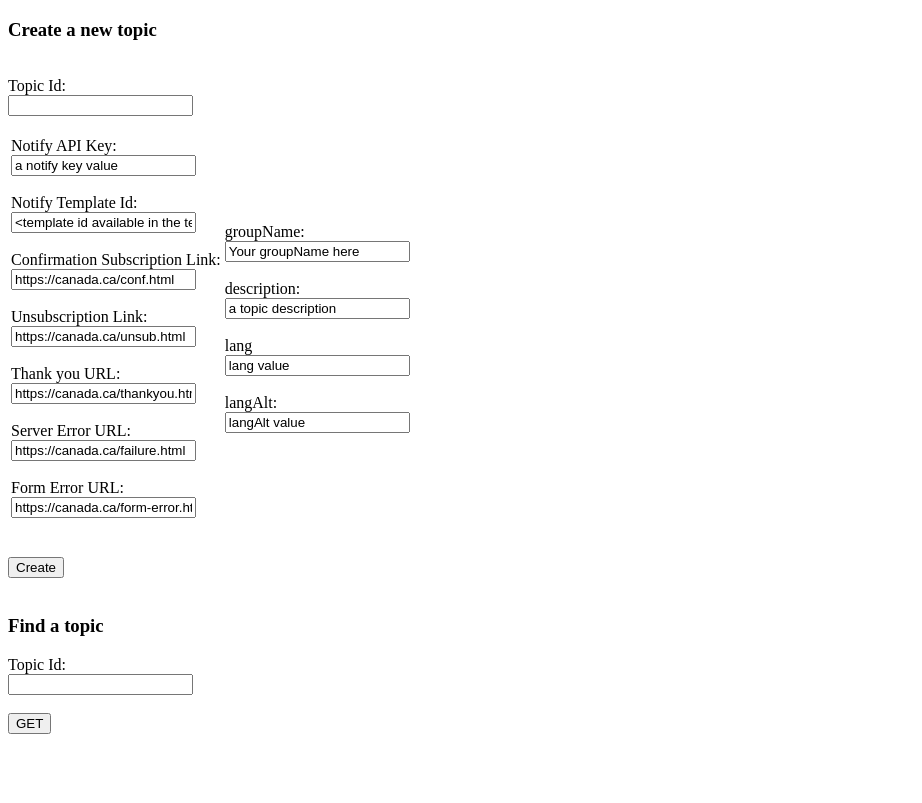
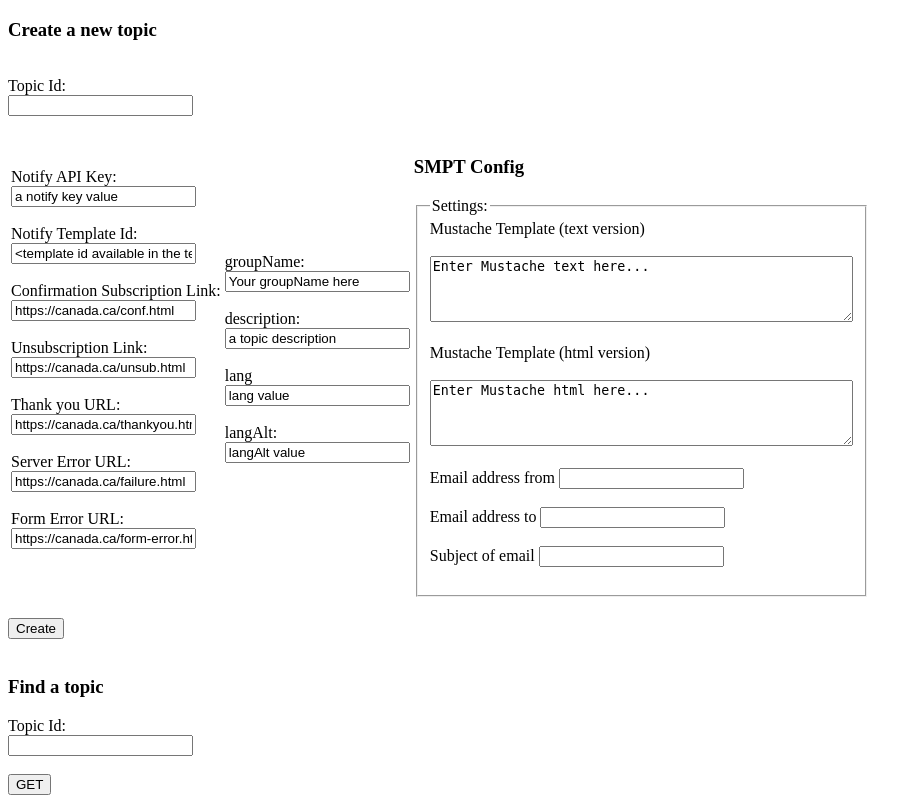
Before and after one commit to ServiceCanada/cens, a Node project: template views/createTopic.mustache in a window 1280 px wide. Shown: the whole page, without its empty margins (0-922 px from the left). Before the commit the page ends 734 px from the top, so only its background shows below. Run offline with Node 20 templates, Linux system fonts and the light colour scheme; the template is opened without the code that fills it, so the values that code supplies are empty; some libraries are stand-ins or nearby versions.

Commit message:
Add smpt form fields to createTopic template

```diff
--- a/views/createTopic.mustache
+++ b/views/createTopic.mustache
@@ -4,7 +4,7 @@
 		<title>Topic Management Home</title>
 	</head>
 	<body>
-		<form action="/api/v0.1/t-manager/{{accessCode}}/topic" method="post">
+		<form action="/api/v0.1/t-manager/{{accessCode}}/topic" method="post" id="createTopicForm">
 			<h3>Create a new topic</h3><br/>
 			<label for"topicId">Topic Id:</label><br>
 			<input type="text" id="topicId" name="topicId"><br><br>
@@ -37,6 +37,22 @@
 						<input type="text" name="langAlt" value="langAlt value"><br><br>
 
 					</td>
+					<td>
+						<h3>SMPT Config</h3>
+						<fieldset>
+							<legend>Settings:</legend>
+							<label for="templateTxt">Mustache Template (text version)</label><br><br>
+							<textarea rows="4" cols="50" name="templateTxt" form="createTopicForm">Enter Mustache text here...</textarea><br><br>
+							<label for="templateHtml">Mustache Template (html version)</label><br><br>
+							<textarea rows="4" cols="50" name="templateHtml" form="createTopicForm">Enter Mustache html here...</textarea><br><br>
+							<label for="from">Email address from</label>
+							<input type="email" id="from" name="from"><br><br>
+							<label for="to">Email address to</label>
+							<input type="email" id="to" name="to"><br><br>
+							<label for="subject">Subject of email</label>
+							<input type="text" id="subject" name="subject"><br><br>
+						</fieldset>
+					</td>
 				</tr>
 			</table>
 			<br>
```
